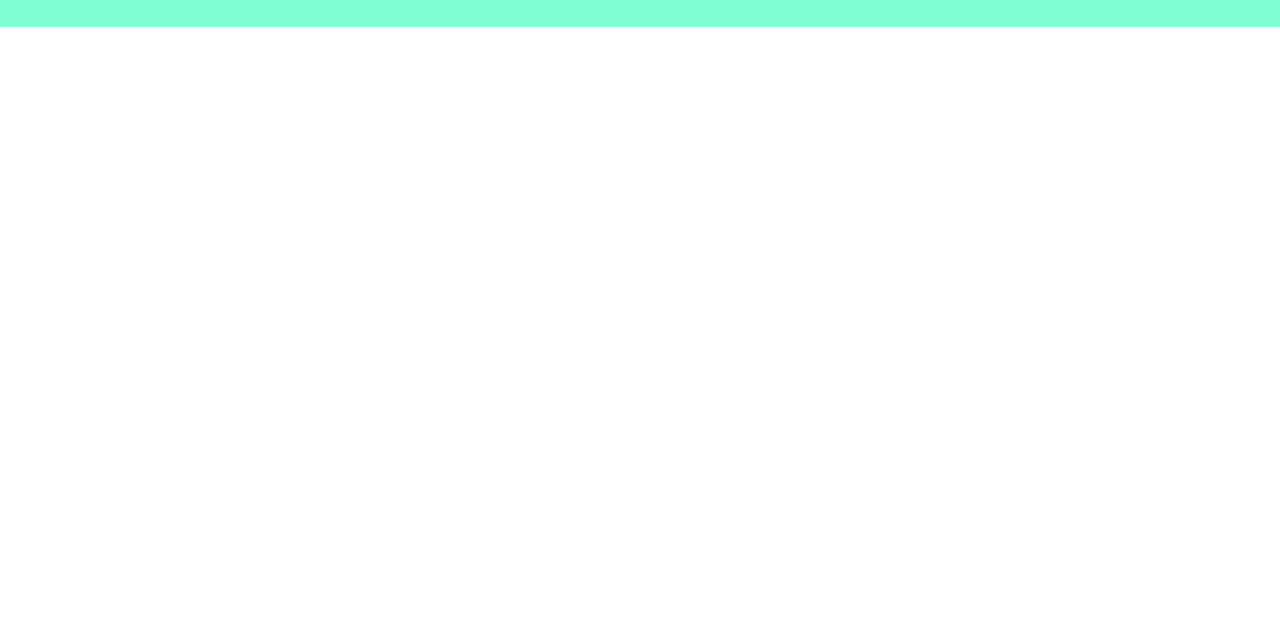
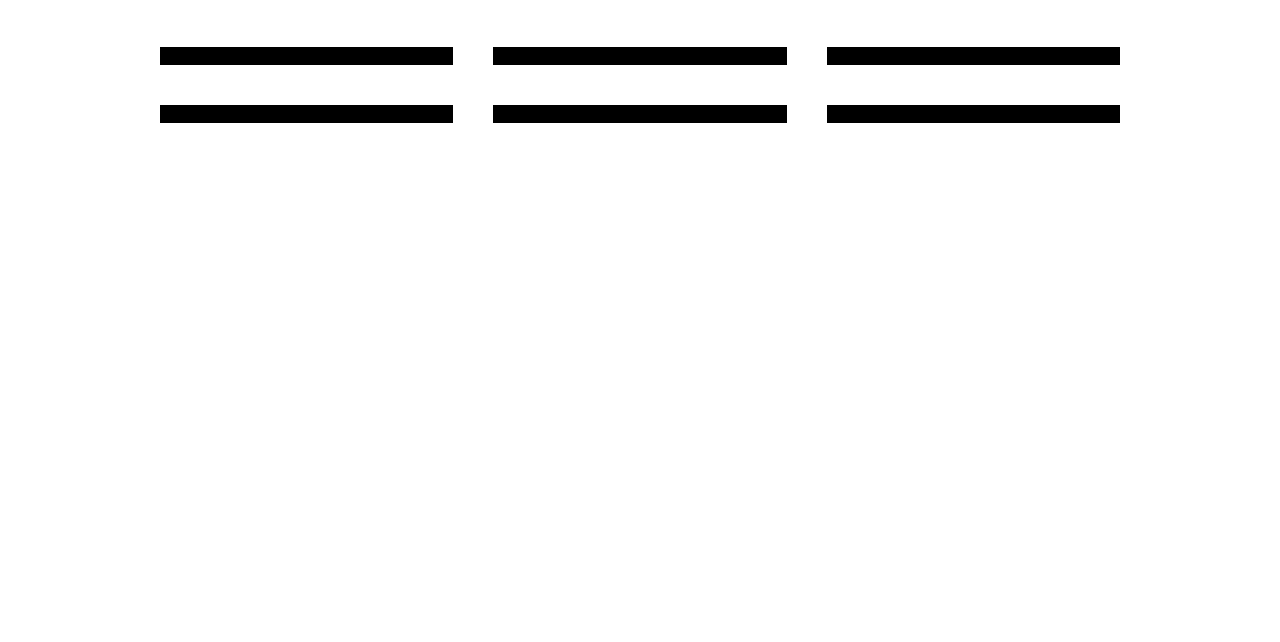
Before and after one commit to MirkoCherchi/html-css-float-cards, a plain HTML site: page index.html in a window 1280 px wide. Shown: the part 158-800 px from the top of the page. Drawn offline with Linux system fonts and the light colour scheme.

Commit message:
feat: struttura box

```diff
--- a/css/style.css
+++ b/css/style.css
@@ -8,9 +8,15 @@ h1, h2, h3, h4, h5, h6{
     font-family: 'Fredoka', sans-serif;
 }
 
+.clearfix::after{
+    display: block;
+    content: '';
+    clear: both;
+
+}
+
 header{
     text-align: center;
-    background-color: aquamarine;
     padding: 30px;
 }
 
@@ -23,3 +29,10 @@ h1{
     color: #e53170;
     margin-bottom: 50px;
 }
+
+.card > .box{
+    background-color: black;
+    width: calc(100% / 3 - 40px);
+    float: left;
+    margin: 20px;
+}
--- a/index.html
+++ b/index.html
@@ -29,6 +29,17 @@
   <!-- /titolo -->
 
   <main>
+    <div class="container">
+      <div class="card clearfix">
+        <div class="box">1</div>
+        <div class="box">2</div>
+        <div class="box">3</div>
+        <div class="box">4</div>
+        <div class="box">5</div>
+        <div class="box">6</div>
+      </div>
+
+    </div>
 
   </main>
 
```
